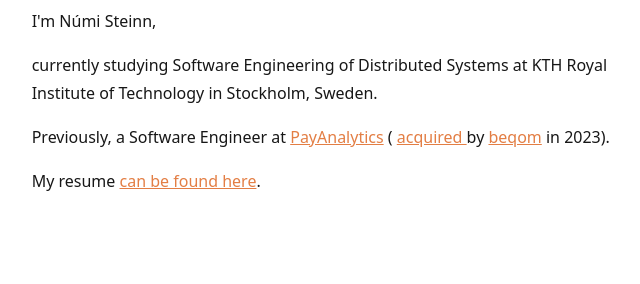
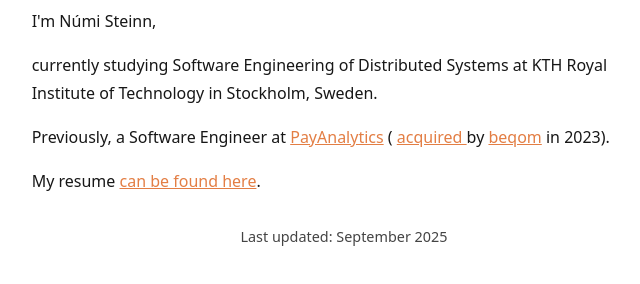
Before and after one commit to numisteinn/numisteinn.github.io, a plain HTML site: page index.html in a window 1280 px wide. Shown: the part 108-392 px from the top of the page, without its empty margins (296-936 px from the left). Drawn offline with Linux system fonts and the light colour scheme.

```diff
--- a/index.html
+++ b/index.html
@@ -22,5 +22,8 @@
       >by <a href="https://www.beqom.com/">beqom</a> in 2023).
     </p>
     <p>My resume <a href="./cv.html">can be found here</a>.</p>
+    <footer>
+      Last updated: September 2025
+    </footer>
   </body>
 </html>
--- a/style.css
+++ b/style.css
@@ -86,3 +86,10 @@
 a:hover {
   color: var(--accent);
 }
+
+footer {
+  text-align: center;
+  margin-top: 2em;
+  font-size: 0.9em;
+  color: var(--text-muted);
+}
```
Also changed, not shown: cv.html (+8 -0 lines).
